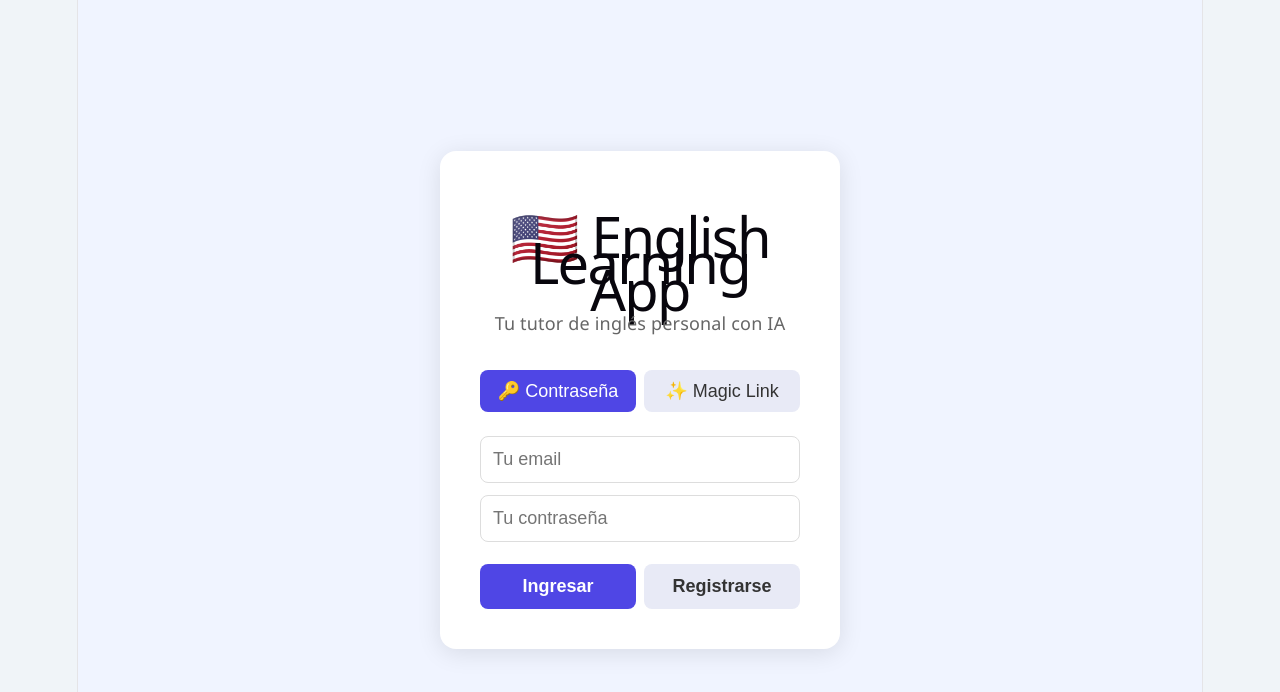
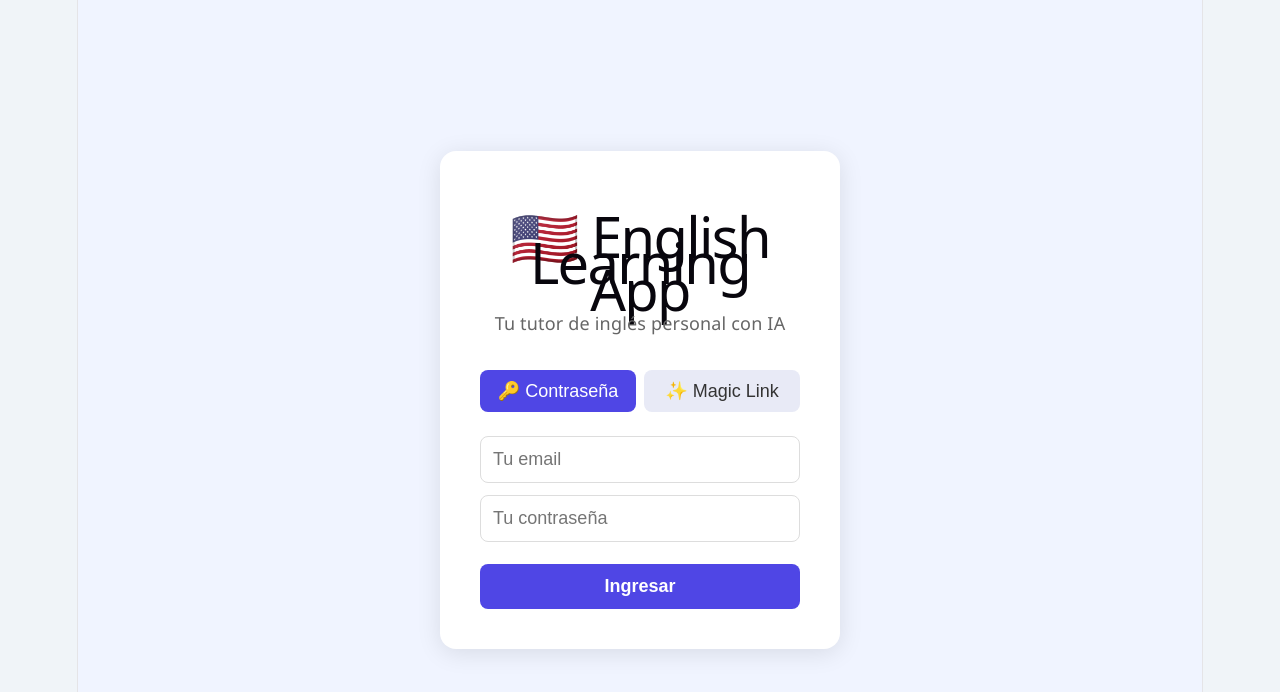
Before and after one commit to Chachin76/english-app-react, a React (Vite) app: page / in a window 1280 px wide. Shown: the top 692 px of the page. Built offline with nearby package versions, Linux system fonts and the light colour scheme.

Commit message:
Fase 6: removido registro publico

```diff
--- a/src/components/Login.jsx
+++ b/src/components/Login.jsx
@@ -78,14 +78,9 @@ function Login() {
         )}
 
         {modo === 'password' ? (
-          <div style={{ display: 'flex', gap: '8px' }}>
-            <button onClick={handleLogin} disabled={cargando} style={{ flex: 1, padding: '12px', background: '#4f46e5', color: 'white', border: 'none', borderRadius: '8px', cursor: 'pointer', fontWeight: '600', fontSize: '1rem' }}>
-              {cargando ? 'Cargando...' : 'Ingresar'}
-            </button>
-            <button onClick={handleRegistro} disabled={cargando} style={{ flex: 1, padding: '12px', background: '#e8eaf6', color: '#333', border: 'none', borderRadius: '8px', cursor: 'pointer', fontWeight: '600', fontSize: '1rem' }}>
-              Registrarse
-            </button>
-          </div>
+       <button onClick={handleLogin} disabled={cargando} style={{ width: '100%', padding: '12px', background: '#4f46e5', color: 'white', border: 'none', borderRadius: '8px', cursor: 'pointer', fontWeight: '600', fontSize: '1rem' }}>
+  {cargando ? 'Cargando...' : 'Ingresar'}
+</button>
         ) : (
           <button onClick={handleMagicLink} disabled={cargando} style={{ width: '100%', padding: '12px', background: '#4f46e5', color: 'white', border: 'none', borderRadius: '8px', cursor: 'pointer', fontWeight: '600', fontSize: '1rem' }}>
             {cargando ? 'Enviando...' : '✨ Enviar Magic Link'}
```
